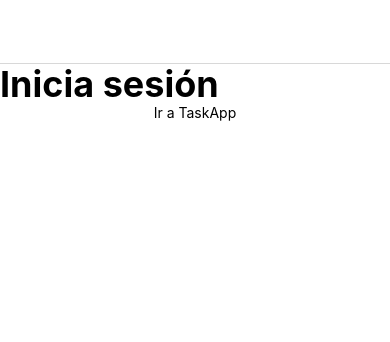
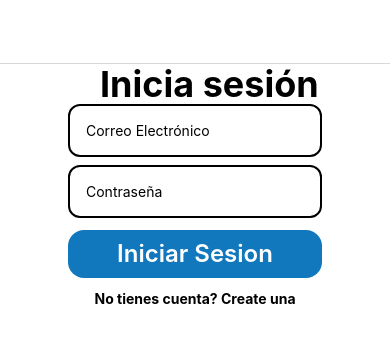
Before and after one commit to Joestarb/Front_Med, a React Native app: screen /Home in a window 390 px wide. Shown: the top 342 px of the page. Built offline with nearby package versions, Linux system fonts and the light colour scheme.

Commit message:
login terminado

```diff
--- a/screens/HomeScreen/HomeScreen.js
+++ b/screens/HomeScreen/HomeScreen.js
@@ -1,23 +1,25 @@
 // screens/HomeScreen.js
-import React, { useEffect, useRef } from 'react';
-import { View } from 'react-native';
+import React from 'react';
+import { View, Text, TextInput } from 'react-native';
 import * as Animatable from 'react-native-animatable';
 import loginImg from "../../assets/LoginAssets/login.png";
 
 const HomeScreen = ({ navigation }) => {
-    const titleRef = useRef(null);
 
-    useEffect(() => {
-        titleRef.current.fadeIn(4000); // Puedes ajustar la animación según tus necesidades
-    }, []);
+
 
     return (
-        <View className="  bg-white h-screen  "  >
-            <Animatable.View ref={titleRef}>
+        <View className="  bg-white h-screen  flex items-center"  >
+            <View>
                 <Animatable.Image source={loginImg} className=" w-[350] h-[350]" />
-                <Animatable.Text className=" font-bold text-4xl" animation="slideInDown" iterationCount={1} direction="alternate">Inicia sesión</Animatable.Text>
-                <Animatable.Text className=" text-center" animation="slideInUp" iterationCount={1} direction="alternate" onPress={() => navigation.navigate('Index')}>Ir a TaskApp</Animatable.Text>
-            </Animatable.View>
+                <Text className=" font-bold text-4xl ml-8" >Inicia sesión</Text>
+                <View className="flex mb-3 gap-2">
+                <TextInput placeholder="Correo Electrónico" className=" border-2 p-4  rounded-xl" />
+                <TextInput placeholder="Contraseña" className=" border-2 p-4  rounded-xl" />
+                </View>
+                <Text className=" text-center bg-[#1178BD] text-white text-2xl  rounded-2xl  font-semibold p-2" onPress={() => navigation.navigate('Index')}>Iniciar Sesion</Text>
+                <Text className=" mt-3 text-center font-bold">No tienes cuenta? Create una</Text>
+            </View>
         </View>
     );
 };
```
Also changed, not shown: screens/RegisterScreen/RegisterScreen.js (added).
